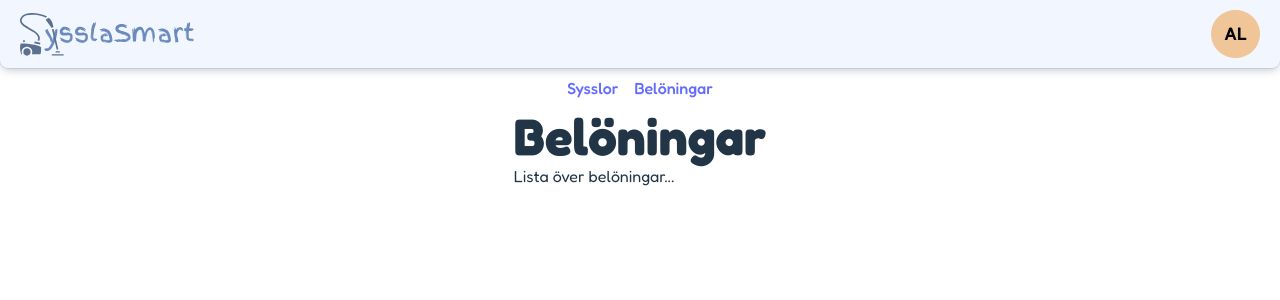
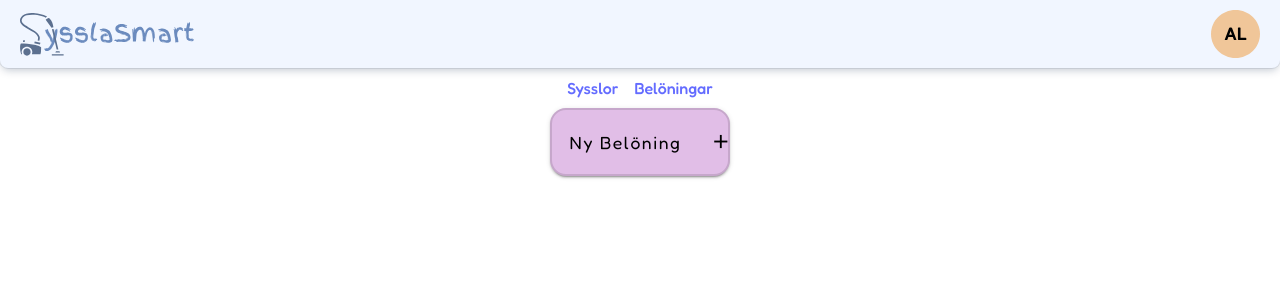
Before and after one commit to IT-Hogskolan-Stockholm/syssla-smart, a Vue app: page /beloningar in a window 1280 px wide. Shown: the top 300 px of the page. Built offline with nearby package versions, Linux system fonts and the light colour scheme.

Commit message:
New Reward Button, dialog with text feilds, text area, slider and button

```diff
--- a/src/stores/ChoreStore.js
+++ b/src/stores/ChoreStore.js
@@ -52,11 +52,21 @@ export const useChoreStore = defineStore('choreStore', () => {
     })
   })
 
+  const addRewardDialog = ref(false)
   const addChoreDialog = ref(false)
   const assignUserDialog = ref(false)
   const selectedChoreId = ref(null)
   const editingChore = ref(null)
   const userStore = useUserStore()
+
+  const openAddRewardDialog = () => {
+    console.log('Opening add reward dialog')
+    addRewardDialog.value = true
+  }
+  const closeAddRewardDialog = () => {
+    console.log('Closing add reward dialog')
+    addRewardDialog.value = false
+  }
 
   const openAddChoreDialog = () => {
     console.log('Opening add chore dialog.')
@@ -139,6 +149,7 @@ export const useChoreStore = defineStore('choreStore', () => {
     addAssignedUser,
     assignUserDialog,
     sortedChores,
-    assignRandomUser
+    assignRandomUser,
+    openAddRewardDialog
   }
 })
--- a/src/views/Beloningar.vue
+++ b/src/views/Beloningar.vue
@@ -1,8 +1,138 @@
 <template>
   <div>
-    <h1>Belöningar</h1>
-    <p>Lista över belöningar...</p>
+    <section class="create-new-section d-flex justify-center flex-column align-center">
+      <v-btn
+        @click="openAddRewardDialog"
+        color="purple-lighten-4"
+        class="border-md border-purple rounded-btn black-text custom-btn d-flex justify-space-between align-center"
+        max-width="400px"
+      >
+        <span class="black-text">Ny Belöning</span>
+        <v-icon class="ml-7 black-text" color="black">mdi-plus</v-icon>
+      </v-btn>
+
+      <v-dialog
+        v-model="store.addRewardDialog"
+        max-width="400px"
+        :content-class="'auto-height-dialog'"
+        class="d-flex align-start"
+      >
+        <v-card class="d-flex flex-column" style="min-height: 0">
+          <v-form ref="form">
+
+            <v-card-text class="flex-grow-0" style="overflow: visible; padding-bottom: 0">
+              <v-text-field
+                v-model="rewardName"
+                placeholder="Titel"
+                :rules="[rules.required]"
+              >
+            </v-text-field>
+              <div class="v-messages error--text" role="alert">
+                <div class="v-messages__wrapper">
+                </div>
+              </div>
+            </v-card-text>
+            <v-card-text class="flex-grow-0" style="overflow: visible; padding-bottom: 0">
+            <textarea
+            v-model="description"
+            placeholder="Beskrivning"
+            rows="4"
+            cols="50"
+            ></textarea>
+          </v-card-text>
+
+          <v-card-text class="flex-grow-0 custom-card-text">
+              <v-slider
+                v-model="points"
+                min="0"
+                max="100"
+                step="1"
+                label="Poäng"
+                thumb-label
+                tick-labels
+                class="my-3"
+              >
+
+              </v-slider>
+            </v-card-text>
+
+          <v-card-text class="flex-grow-0" style="overflow: visible; padding-bottom: 0">
+              <v-text-field
+                placeholder="URL till bild (t.ex. Unsplash)"
+              >
+              </v-text-field>
+            </v-card-text>
+
+
+
+            <!--Lägg till button section-->
+            <v-card-actions class="justify-center flex-grow-0 mt-5">
+              <v-btn
+                color="green"
+                @click="handleSubmit(rewardName)"
+                size="large"
+                class="add-btn"
+                block
+              >
+                <span class="black-text rounded-btn">Lägg Till</span>
+              </v-btn>
+            </v-card-actions>
+          </v-form>
+        </v-card>
+      </v-dialog>
+    </section>
   </div>
 </template>
 
-<script setup></script>
+<script setup>
+import { useChoreStore } from '../stores/ChoreStore';
+
+const store = useChoreStore()
+
+const openAddRewardDialog = () => {
+  store.addRewardDialog = true
+}
+
+const rules = {
+  required: (value) => !!value || 'Du måste ange en titel'
+}
+</script>
+
+<style scoped>
+
+.rounded-btn {
+  border-radius: 16px;
+}
+
+.black-text {
+  color: #000;
+  text-transform: none;
+  font-weight: 400;
+}
+
+.add-btn {
+  background-color: #26a69a;
+  font-size: 1.3rem;
+  padding: 1rem 4rem !important;
+  margin-bottom: 0.5rem;
+  margin: 0 24px 0.5rem 24px;
+  border-radius: 16px;
+  height: unset !important;
+  .v-btn__content {
+    .black-text.rounded-btn {
+      width: 100%;
+    }
+  }
+}
+
+.custom-btn {
+  padding: 2rem 1rem;
+  margin-bottom: 1rem;
+  width: 90%;
+  font-size: 1.1rem;
+}
+
+.border-purple {
+  color: #6a1b9a;
+}
+</style>
```
